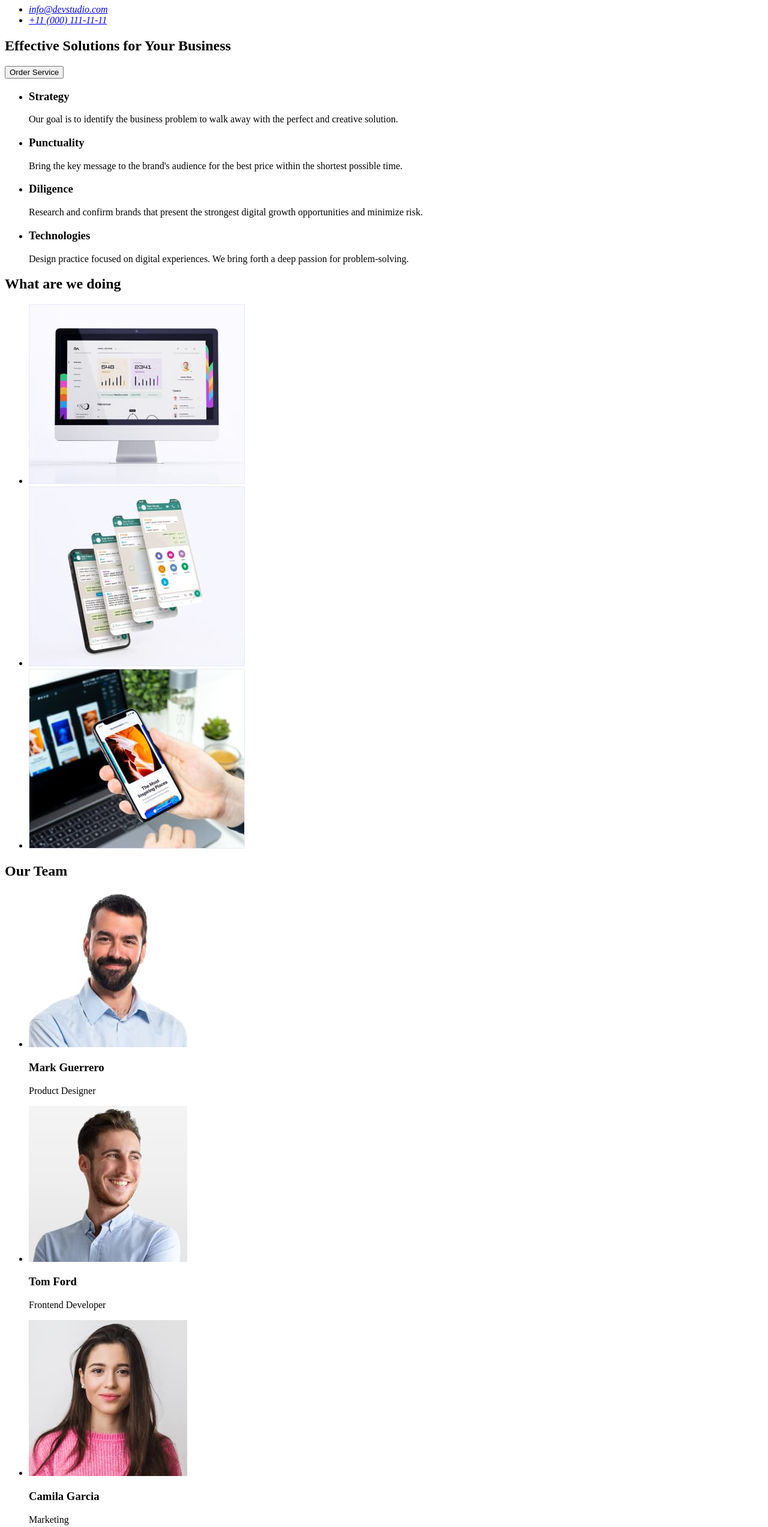
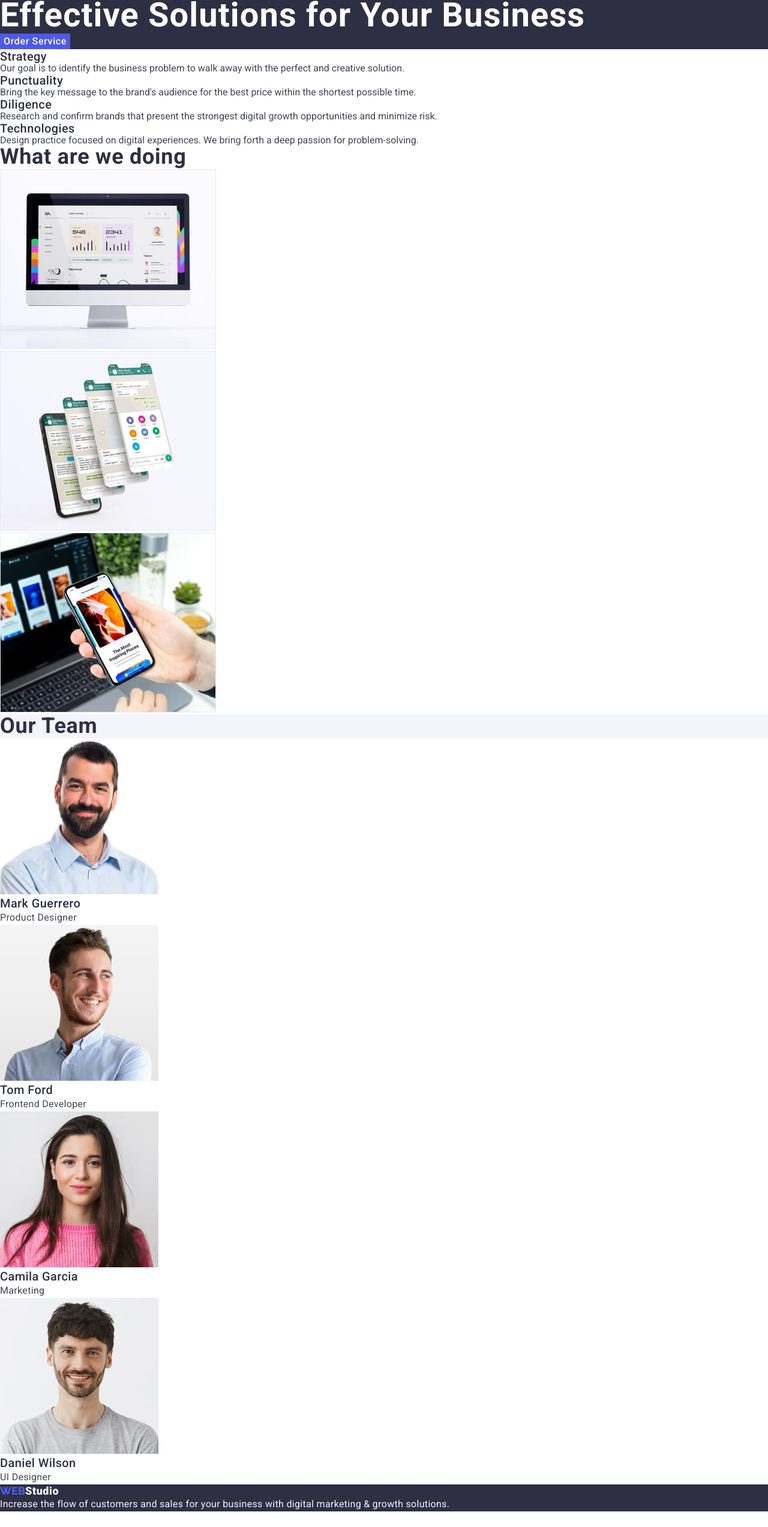
Before and after one commit to slipchenkoanastasiia/goit-markup-hw-06, a plain HTML site: page index.html in a window 1280 px wide. Shown: the part 105-2651 px from the top of the page at 60% size. After the commit the page ends 2625 px from the top, so only its background shows below. Drawn offline with Linux system fonts and the light colour scheme.

Commit message:
update.index.css

```diff
--- /dev/null
+++ b/css/reset.css
@@ -0,0 +1,53 @@
+/* http://meyerweb.com/eric/tools/css/reset/
+   v2.0 | 20110126
+   License: none (public domain)
+*/
+
+html, body, div, span, applet, object, iframe,
+h1, h2, h3, h4, h5, h6, p, blockquote, pre,
+a, abbr, acronym, address, big, cite, code,
+del, dfn, em, img, ins, kbd, q, s, samp,
+small, strike, strong, sub, sup, tt, var,
+b, u, i, center,
+dl, dt, dd, ol, ul, li,
+fieldset, form, label, legend,
+table, caption, tbody, tfoot, thead, tr, th, td,
+article, aside, canvas, details, embed,
+figure, figcaption, footer, header, hgroup,
+menu, nav, output, ruby, section, summary,
+time, mark, audio, video {
+	margin: 0;
+	padding: 0;
+	border: 0;
+	font-size: 100%;
+	font: inherit;
+	vertical-align: baseline;
+}
+/* HTML5 display-role reset for older browsers */
+article, aside, details, figcaption, figure,
+footer, header, hgroup, menu, nav, section {
+	display: block;
+}
+body {
+	line-height: 1;
+}
+ol, ul {
+	list-style-type: none;
+}
+blockquote, q {
+	quotes: none;
+}
+blockquote:before, blockquote:after,
+q:before, q:after {
+	content: '';
+	content: none;
+}
+table {
+	border-collapse: collapse;
+	border-spacing: 0;
+}
+
+button {
+	border: none;
+	outline: none;
+}
--- /dev/null
+++ b/css/styles.css
@@ -0,0 +1,245 @@
+:root {
+    --brand-color-1: #4D5AE5;
+    --brand-color-2: #2E2F42;
+    --headings-color: #2E2F42;
+    --ctas-color: #404BBF;
+    --body-text-color: #434455;
+    --background-color: #fff;
+    --background-color-2: #F4F4FD;
+    --accent-color: #E7E9FC;
+}
+
+body {
+    font-family: Roboto, sans-serif;
+    background-color: var(--background-color);
+    color: var(--body-text-color);
+}
+
+header {
+    font-family: 'Roboto', sans-serif;
+    background-color: var(--background-color);
+    color: var(--body-text-color);
+}
+
+main {
+    font-family: 'Roboto', sans-serif;
+    background-color: var(--background-color);
+    color: var(--body-text-color);
+}
+
+footer{
+    font-family: 'Roboto', sans-serif;
+    background-color: var(--brand-color-2);
+    color: var(--background-color-2);
+}
+
+.link {
+text-decoration: none;
+}
+
+.list {
+list-style: none;
+}
+
+.web {
+color: var(--brand-color-1);
+font-family: Raleway;
+font-size: 18px;
+font-weight: 800;
+line-height: 1.17;
+letter-spacing: 0.03;
+text-transform: uppercase;
+}
+
+.studio {
+color: var(--brand-color-2);
+font-family: Raleway;
+font-size: 18px;
+font-weight: 800;
+line-height: 1.17;
+letter-spacing: 0.03em;
+text-transform: uppercase;
+}
+
+.header-link {
+color: var(--headings-color);
+font-size: 16px;
+font-weight: 500;
+line-height: 1.50;
+letter-spacing: 0.02em;
+}
+
+.header-link:active {
+color: var(--ctas-color);
+text-decoration: underline;
+}
+
+.contacts-list {
+font-style: normal;
+}
+
+.address-link {
+color: var(--body-text-color);
+font-size: 16px;
+font-weight: 400;
+line-height: 1.50;
+letter-spacing: 0.02em;
+}
+
+.address-link:active {
+ color: var(--ctas-color);
+ text-decoration: underline;
+
+}
+
+.main-list{
+background: var(--brand-color-2);
+}
+
+.main-text {
+color: var(--background-color);
+font-family: Roboto;
+font-size: 56px;
+font-weight: 700;
+line-height: 1.07;
+letter-spacing: 0.02em;
+}
+
+.main-button {
+font-family: inherit;
+color: var(--background-color);
+font-size: 16px;
+font-weight: 500;
+line-height: 1.50;
+letter-spacing: 0.04em;
+
+background: var(--brand-color-1);
+}
+
+.main-button:hover,
+.main-button:focus {
+background: var(--ctas-color);
+color: var(--background-color);
+}
+
+.directions-name {
+color: var(--headings-color);
+font-size: 20px;
+font-weight: 500;
+line-height: 1.20;
+letter-spacing: 0.02em;
+list-style-type: none;
+}
+
+.wdirections-list {
+color: var(--body-text-color);
+font-size: 16px;
+font-weight: 400;
+line-height: 1.50;
+letter-spacing: 0.02em;
+}
+
+.work-name {
+color: var(--brand-color-2);
+font-size: 36px;
+font-weight: 700;
+line-height: 1.11;
+letter-spacing: 0.02em;
+}
+
+.work-img {
+list-style-type: none;
+}
+
+.team {
+background: var(--background-color-2);
+}
+
+.team-name {
+color: var(--brand-color-2);
+font-size: 36px;
+font-weight: 700;
+line-height: 1.11;
+letter-spacing: 0.02em;
+}
+
+.team-img {
+background: var(--background-color);
+list-style-type: none;
+}
+
+.team-worker {
+color: var(--headings-color);
+font-size: 20px;
+font-weight: 500;
+line-height: 1.20;
+letter-spacing: 0.02em;
+}
+
+.team-position {
+color: var(--body-text-color);
+font-size: 16px;
+font-weight: 400;
+line-height: 1.50;
+letter-spacing: 0.02em;
+}
+
+.increase{
+background: var(--brand-color-2);
+}
+
+.studio-2 {
+color: var(--background-color-2);
+font-size: 18px;
+font-weight: 800;
+line-height: 1.17;
+letter-spacing: 0.03em;
+}
+
+.increase-text {
+color: var(--background-color-2);
+font-size: 16px;
+font-weight: 400;
+line-height: 1.50;
+letter-spacing: 0.02em;
+}
+
+.menu-link {
+font-family: inherit;
+color: var(--brand-color-1);
+font-size: 16px;
+font-weight: 500;
+line-height: 1.50;
+letter-spacing: 0.04em;
+
+border-radius: 4px;
+border: 1px solid var(--accent-color);
+background: var(--background-color-2);
+}
+
+.menu-link:hover,
+.menu-link:focus {
+color: var(--background-color);
+
+background: var(--ctas-color);
+}
+
+.portfolio-list {
+background: var(--background-color);
+}
+
+.portfolio-name {
+color: var(--brand-color-2);
+font-size: 20px;
+font-weight: 500;
+line-height: 1.20;
+letter-spacing: 0.02em;
+}
+
+.portfolio-text {
+color: var(--body-text-color);
+font-size: 16px;
+font-weight: 400;
+line-height: 1.50;
+letter-spacing: 0.02em;
+}
--- a/index.html
+++ b/index.html
@@ -4,90 +4,98 @@
     <meta charset="UTF-8">
     <meta name="viewport" content="width=device-width, initial-scale=1.0">
     <title>WebStudio</title>
+
+    <link rel="stylesheet" href="./css/reset.css">
+    <link rel="stylesheet" href="./css/styles.css"/>
+
+    <link rel="preconnect" href="https://fonts.googleapis.com">
+    <link rel="preconnect" href="https://fonts.gstatic.com" crossorigin>
+    <link href="https://fonts.googleapis.com/css2?family=Raleway:wght@800&family=Roboto:wght@400;500;700;900&display=swap" rel="stylesheet">
+
 </head>
 <body>
     <header>
         <nav>
-            <a href="./index.html">WebStudio</a>
+            <a class="link" href="./index.html"><span class="web">Web</span><span class="studio">Studio</span></a>
             <ul>
-                <li><a href="#about">Studio</a></li>
-                <li><a href="#portfolio">Portfolio</a></li>
-                <li><a href="">Contacts</a></li>
+                <li><a class="header-link, link" href="#about">Studio</a></li>
+                <li><a class="header-link, link" href="./portfolio.html">Portfolio</a></li>
+                <li><a class="header-link, link" href="">Contacts</a></li>
             </ul>
         </nav>
-        <address>
-        <ul>
-            <li><a href="mailto:info@devstudio.com" target="_blank">info@devstudio.com</a></li>
-            <li><a href="tel:+110001111111" target="_blank">+11 (000) 111-11-11</a></li>
+        <address class="contacts-list">
+        <ul class="address-list">
+            <li><a class="address-link, link" href="mailto:info@devstudio.com" target="_blank">info@devstudio.com</a></li>
+            <li><a class="address-link, link" href="tel:+110001111111" target="_blank">+11 (000) 111-11-11</a></li>
         </ul>
         </address>
     </header>
 
     <main>
-        <section>
-            <h1>
+        <section class="main-list">
+            <h1 class="main-text">
                 Effective Solutions for Your Business
             </h1>
-            <button type="button">Order Service</button>
+            <button class="main-button" type="button">Order Service</button>
         </section>
 
         <section>
             <h2 hidden id="about">Advantages</h2>
             <ul>
-                <li><h3>Strategy</h3>
-                <p>Our goal is to identify the business
+                <li><h3 class="directions-name">Strategy</h3>
+                <p class="directions-list">Our goal is to identify the business
                 problem to walk away with the perfect and creative solution.</p></li>
 
-                <li><h3>Punctuality</h3>
-                <p>Bring the key message to the brand's audience for the best price within the shortest possible time.</p></li>
+                <li><h3 class="directions-name">Punctuality</h3>
+                <p class="directions-list">Bring the key message to the brand's audience for the best price within the shortest possible time.</p></li>
 
-                <li><h3>Diligence</h3>
-                <p>Research and confirm brands that present the strongest digital growth opportunities and minimize risk.</p></li>
+                <li><h3 class="directions-name">Diligence</h3>
+                <p class="directions-list">Research and confirm brands that present the strongest digital growth opportunities and minimize risk.</p></li>
 
-                <li><h3>Technologies</h3>
-                <p>Design practice focused on digital experiences. We bring forth a deep passion for problem-solving.</p></li>
+                <li><h3 class="directions-name">Technologies</h3>
+                <p class="directions-list">Design practice focused on digital experiences. We bring forth a deep passion for problem-solving.</p></li>
             </ul>
         </section>
 
         <section>
-            <h2 id="portfolio">What are we doing</h2>
+            <h2 id="portfolio" class="work-name">What are we doing</h2>
                 <ul>
-                    <li><img src="./images/img1.jpg" alt="computer" width="360" height="300"/></li>
-                    <li><img src="./images/img2.jpg" alt="four smartphone" width="360" height="300"/></li>
-                    <li><img src="./images/img3.jpg" alt="smartphone on the hand" width="360" height="300"/></li>
+                    <li class="work-img"><img src="./images/img1.jpg" alt="computer" width="360" height="300"/></li>
+                    <li class="work-img"><img src="./images/img2.jpg" alt="four smartphone" width="360" height="300"/></li>
+                    <li class="work-img"><img src="./images/img3.jpg" alt="smartphone on the hand" width="360" height="300"/></li>
                 </ul>
         </section>
 
-        <section>
-            <h2>Our Team</h2>
+        <section class="team">
+            <h2 class="team-name">Our Team</h2>
                 <ul>
-                    <li>
+                    <li class="team-img">
                         <img src="./images/img4.jpg" alt="person 1" width="264" height="260"/>
-                        <h3>Mark Guerrero</h3>
-                        <p>Product Designer</p>
+                        <h3 class="team-worker">Mark Guerrero</h3>
+                        <p class="team-position">Product Designer</p>
                     </li>
-                    <li>
+                    <li class="team-img">
                         <img src="./images/img5.jpg" alt="person 2" width="264" height="260"/>
-                        <h3>Tom Ford</h3>
-                        <p>Frontend Developer</p>
+                        <h3 class="team-worker">Tom Ford</h3>
+                        <p class="team-position">Frontend Developer</p>
                     </li>
-                    <li>
+                    <li class="team-img">
                         <img src="./images/img6.jpg" alt="person 3" width="264" height="260"/>
-                        <h3>Camila Garcia</h3>
-                        <p>Marketing</p>
+                        <h3 class="team-worker">Camila Garcia</h3>
+                        <p class="team-position">Marketing</p>
                     </li>
-                    <li>
+                    <li class="team-img">
                         <img src="./images/img7.jpg" alt="person 4" width="264" height="260"/>
-                        <h3>Daniel Wilson</h3>
-                        <p>UI Designer</p>
+                        <h3 class="team-worker">Daniel Wilson</h3>
+                        <p class="team-position">UI Designer</p>
                 </li>
                 </ul>
         </section>
     </main>
 
-    <footer>
-        <a href="./index.html">WebStudio</a>
-        <p>Increase the flow of customers and sales for your business with digital marketing & growth solutions.</p>
+    <footer class="increase">
+        <a class="link" href="./index.html"><span class="web">Web</span><span class="studio-2">Studio</span></a>
+        <p class="increase-text">Increase the flow of customers and sales for your business with digital marketing & growth solutions.</p>
     </footer>
 </body>
 </html>
```
Also changed, not shown: portfolio.html (+61 -55 lines).
